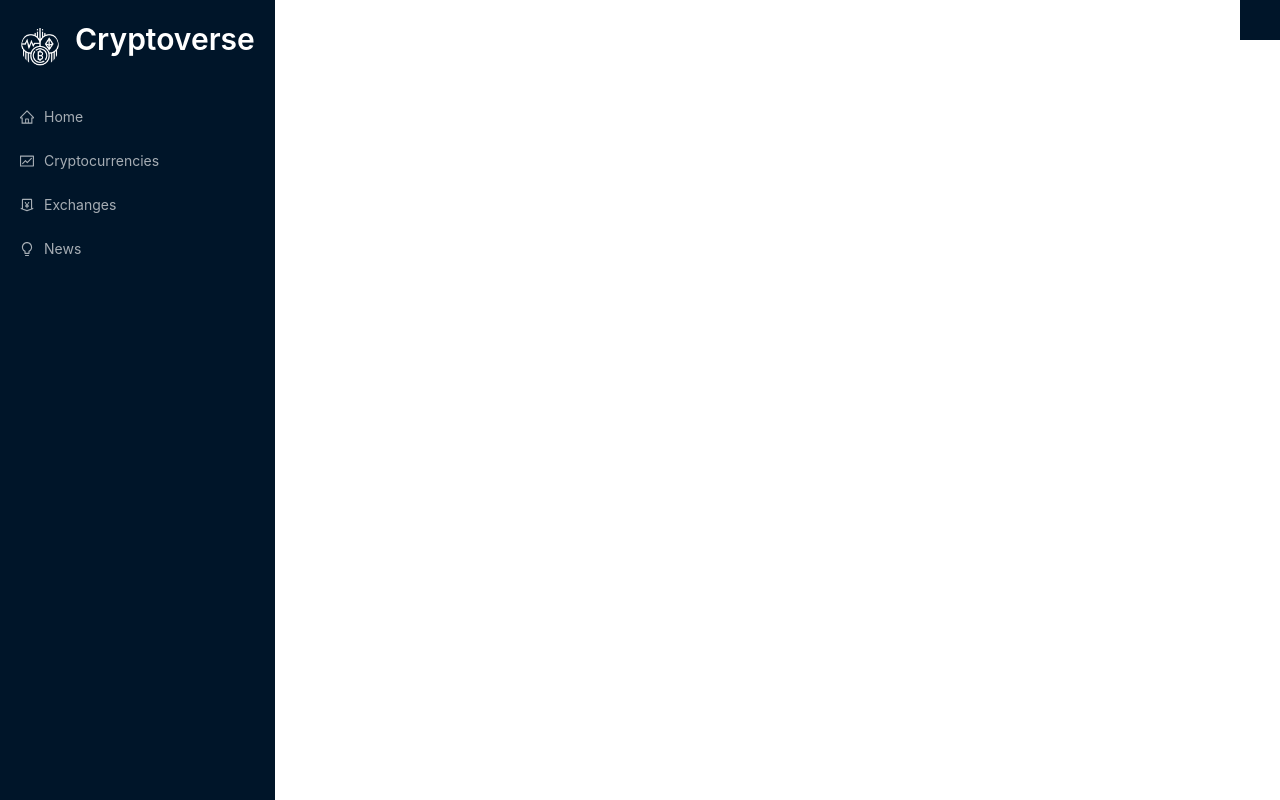
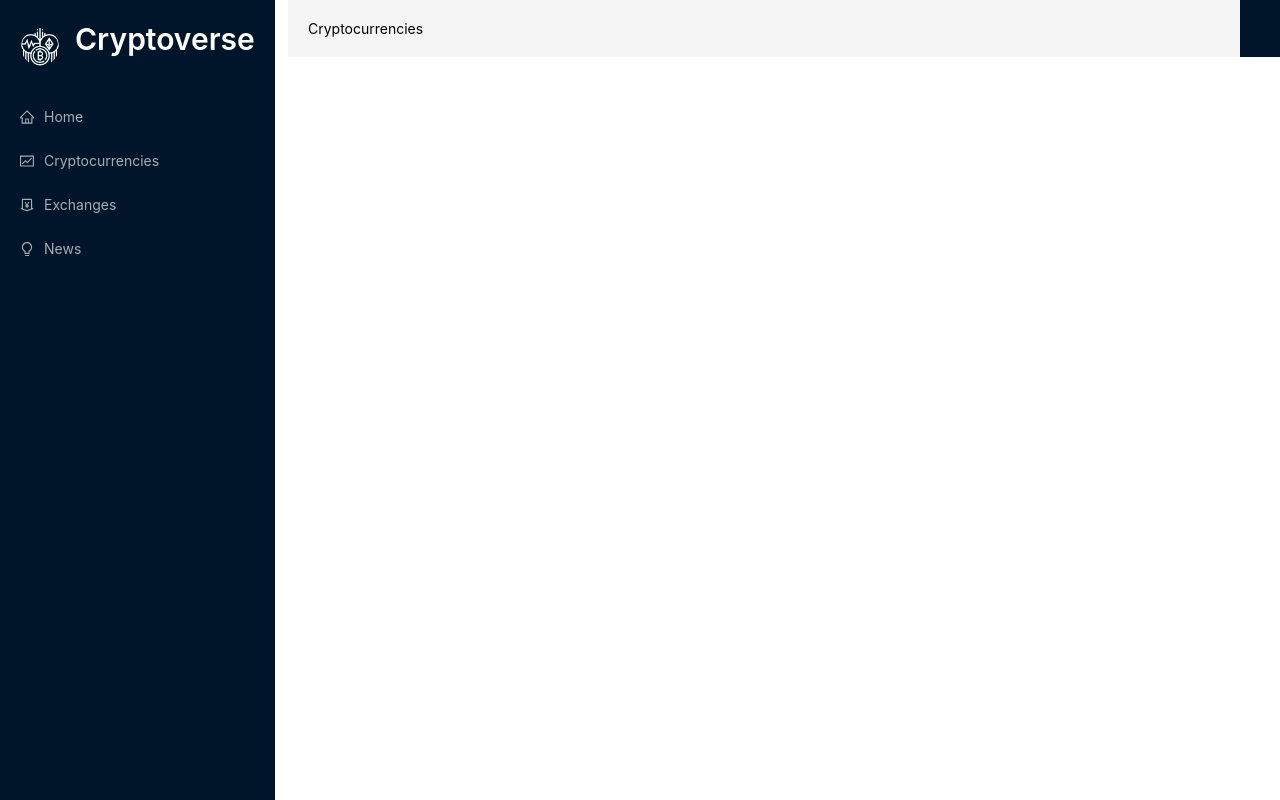
Before and after one commit to yashwanthgajji/Cryptoverse, a React (Create React App) app: page /cryptocurrencies in a window 1280 px wide. Built offline with nearby package versions, Linux system fonts and the light colour scheme.

Commit message:
skeleton

```diff
--- a/src/App.js
+++ b/src/App.js
@@ -1,7 +1,7 @@
 import React from 'react'
 import { Switch, Route, Link } from 'react-router-dom'
 import { Layout, Typography, Space } from 'antd'
-import { Navbar } from './components'
+import { Navbar, Exchanges, HomePage, Cryptocurrencies, News, CryptoDetails } from './components'
 import './App.css'
 
 const App = () => {
@@ -11,7 +11,27 @@
         <Navbar/>
       </div>
       <div className='main'>
-
+        <Layout>
+          <div className='routes'>
+            <Switch>
+              <Route exact path = "/">
+                <HomePage/>
+              </Route>
+              <Route exact path = "/exchanges">
+                <Exchanges/>
+              </Route>
+              <Route exact path = "/cryptocurrencies">
+                <Cryptocurrencies/>
+              </Route>
+              <Route exact path = "/crypto/:coinId">
+                <CryptoDetails/>
+              </Route>
+              <Route exact path = "/news">
+                <News/>
+              </Route>
+            </Switch>
+          </div>
+        </Layout>
       </div>
       <div className='footer'>
 
--- /dev/null
+++ b/src/components/CryptoDetails.jsx
@@ -0,0 +1,9 @@
+import React from 'react'
+
+const CryptoDetails = () => {
+  return (
+    <div>CryptoDetails</div>
+  )
+}
+
+export default CryptoDetails
--- /dev/null
+++ b/src/components/Cryptocurrencies.jsx
@@ -0,0 +1,9 @@
+import React from 'react'
+
+const Cryptocurrencies = () => {
+  return (
+    <div>Cryptocurrencies</div>
+  )
+}
+
+export default Cryptocurrencies
--- /dev/null
+++ b/src/components/Exchanges.jsx
@@ -0,0 +1,9 @@
+import React from 'react'
+
+const Exchanges = () => {
+  return (
+    <div>Exchanges</div>
+  )
+}
+
+export default Exchanges
--- /dev/null
+++ b/src/components/HomePage.jsx
@@ -0,0 +1,9 @@
+import React from 'react'
+
+const HomePage = () => {
+  return (
+    <div>HomePage</div>
+  )
+}
+
+export default HomePage
--- /dev/null
+++ b/src/components/News.jsx
@@ -0,0 +1,9 @@
+import React from 'react'
+
+const News = () => {
+  return (
+    <div>News</div>
+  )
+}
+
+export default News
--- a/src/components/index.js
+++ b/src/components/index.js
@@ -1 +1,6 @@
 export { default as Navbar } from './Navbar';
+export { default as HomePage } from './HomePage';
+export { default as Exchanges } from './Exchanges';
+export { default as Cryptocurrencies } from './Cryptocurrencies';
+export { default as CryptoDetails } from './CryptoDetails';
+export { default as News } from './News';
```
